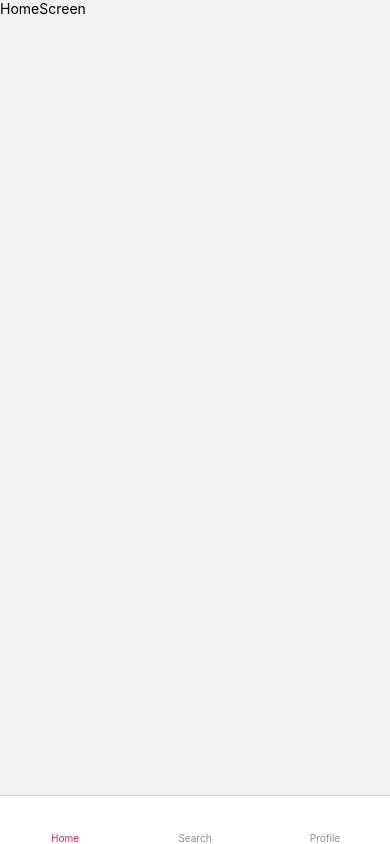
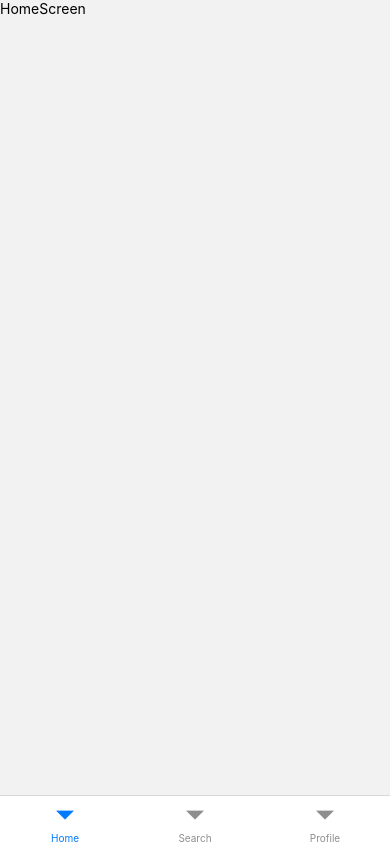
Before and after one commit to Faith-Watiri/ArtGalore, a React Native app: screen /Home in a window 390 px wide. Built offline with nearby package versions, Linux system fonts and the light colour scheme.

Commit message:
[commit]: latest changes

```diff
--- a/package.json
+++ b/package.json
@@ -18,7 +18,8 @@
         "react-native-heroicons": "^3.2.0",
         "react-native-safe-area-context": "^4.5.0",
         "react-native-screens": "^3.20.0",
-    "react-native-svg": "^13.8.0"
+        "react-native-svg": "^13.9.0",
+        "react-native-vector-icons": "^9.2.0"
     },
     "devDependencies": {
         "@babel/core": "^7.20.0",
--- a/src/screens/app/Home.tsx
+++ b/src/screens/app/Home.tsx
@@ -3,8 +3,8 @@ import React from 'react'
 
 const HomeScreen = () => {
   return (
-    <View>
-      <Text>HomeScreen</Text>
+    <View className="flex-1 bg-red-500">
+      <Text className="text-black">HomeScreen</Text>
     </View>
   )
 }
--- a/src/stack/AppStack.tsx
+++ b/src/stack/AppStack.tsx
@@ -11,23 +11,12 @@ const AppStack = () => {
   return (
     <Tab.Navigator
       initialRouteName="Home"
-      tabBarOptions={{
-        activeTintColor: '#e91e63',
+      // tabBarOptions={{
+      //   activeTintColor: '#e91e63',
+      // }}
+      screenOptions={{
+        headerShown: false,
       }}
-      screenOptions={({route}) => ({
-        tabBarIcon: ({focused, color, size}) => {
-          let iconName;
-
-          if (route.name === 'Home') {
-            iconName = focused ? 'ios-information-circle' : 'ios-information-circle-outline';
-          } else if (route.name === 'Search') {
-            iconName = focused ? 'ios-list-box' : 'ios-list';
-          } else if (route.name === 'Profile') {
-            iconName = focused ? 'ios-person' : 'ios-person-outline';
-          }
-        },
-        headerShown: false,
-      })}
       >
       <Tab.Screen name="Home" component={HomeScreen} />
       <Tab.Screen name="Search" component={SearchScreen} />
```
Also changed, not shown: 2 other files (tests, documents, lock files or other folders). Lines whose indentation alone changed are shown as unchanged.
